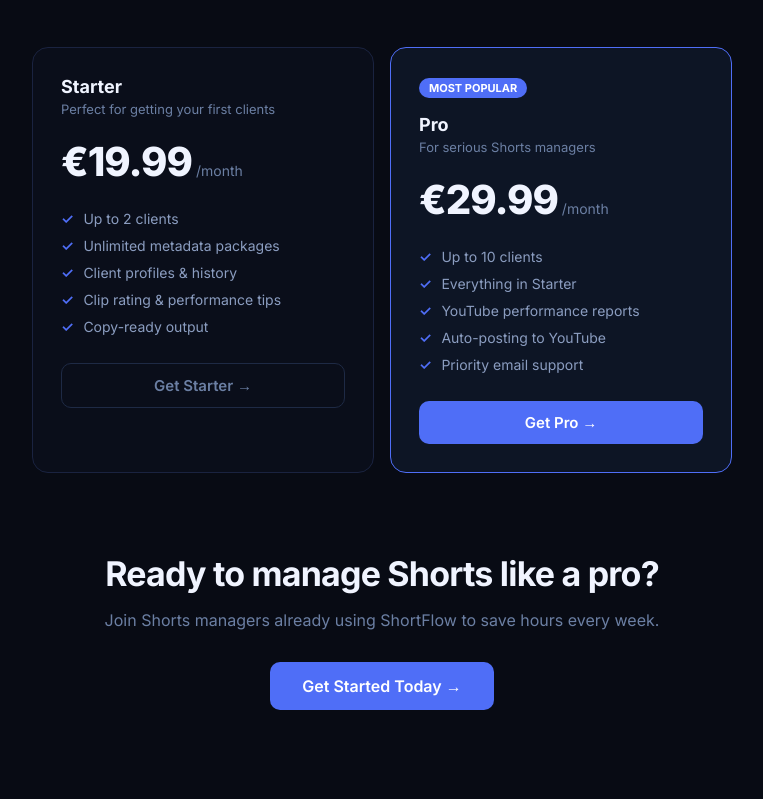
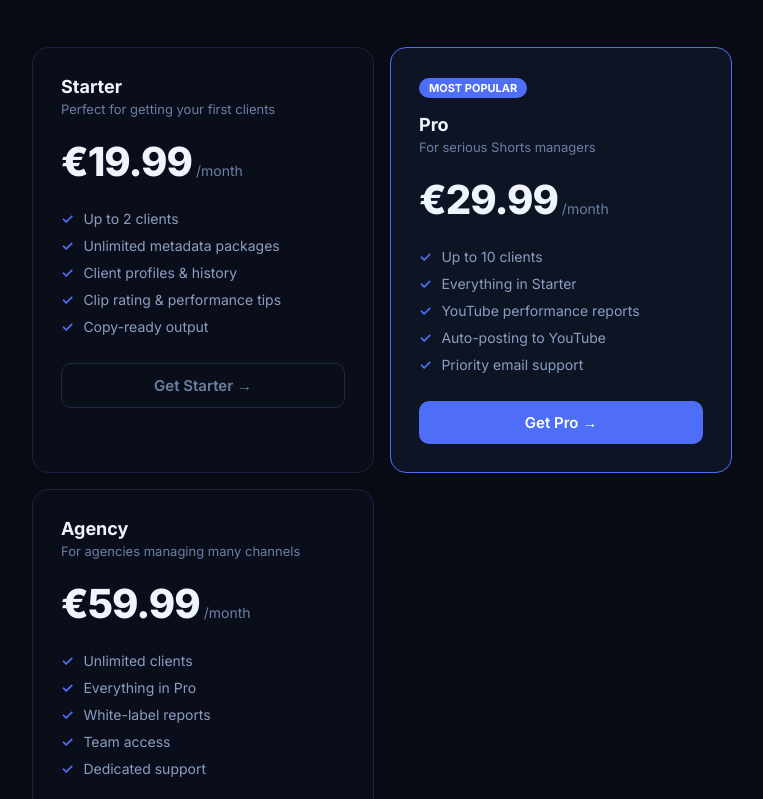
Before and after one commit to azougho-coder/ShortFlow, a Next.js app: page / in a window 1280 px wide. Shown: the part 2001-2800 px from the top of the page, without its empty margins (258-1021 px from the left). Built offline with nearby package versions, Linux system fonts and the light colour scheme; no server answers.

Commit message:
Add files via upload

```diff
--- a/pages/index.js
+++ b/pages/index.js
@@ -20,6 +20,15 @@
     features: ["Up to 10 clients", "Everything in Starter", "YouTube performance reports", "Auto-posting to YouTube", "Priority email support"],
     priceId: process.env.NEXT_PUBLIC_STRIPE_PRO_PRICE_ID,
     highlight: true,
+  },
+  {
+    name: "Agency",
+    price: "€59.99",
+    per: "/month",
+    description: "For agencies managing many channels",
+    features: ["Unlimited clients", "Everything in Pro", "White-label reports", "Team access", "Dedicated support"],
+    priceId: process.env.NEXT_PUBLIC_STRIPE_AGENCY_PRICE_ID,
+    highlight: false,
   },
 ];
 
@@ -63,6 +72,7 @@
         <meta name="description" content="Manage multiple YouTube Shorts clients from one dashboard. Generate full metadata packages instantly." />
         <meta name="viewport" content="width=device-width, initial-scale=1" />
         <meta name="google-site-verification" content="oYgw8E0iULV2UuWMVlW7DF72Cg4PEea4Z0Dr6bM78aY" />
+        <meta name="google-site-verification" content="Rq__ln7OuI7f8Ng7R_aQFvqHGYIHn1Exvl6ZcCGkVuo" />
         <link rel="preconnect" href="https://fonts.googleapis.com" />
         <link rel="preconnect" href="https://fonts.gstatic.com" crossOrigin="anonymous" />
         <link href="https://fonts.googleapis.com/css2?family=Inter:wght@400;500;600;700;800&display=swap" rel="stylesheet" />
--- a/pages/privacy.js
+++ b/pages/privacy.js
@@ -103,7 +103,7 @@
           },
           {
             title: "10. Contact Us",
-            content: `If you have any questions about this Privacy Policy or our data practices, please contact us at:\n\nShortFlow\nEmail: azougho@gmail.com`
+            content: `If you have any questions about this Privacy Policy or our data practices, please contact us at:\n\nShortFlow\nEmail: support@short-flow.vercel.app`
           }
         ].map(({ title, content }) => (
           <div key={title} style={{ marginBottom: 36 }}>
```
